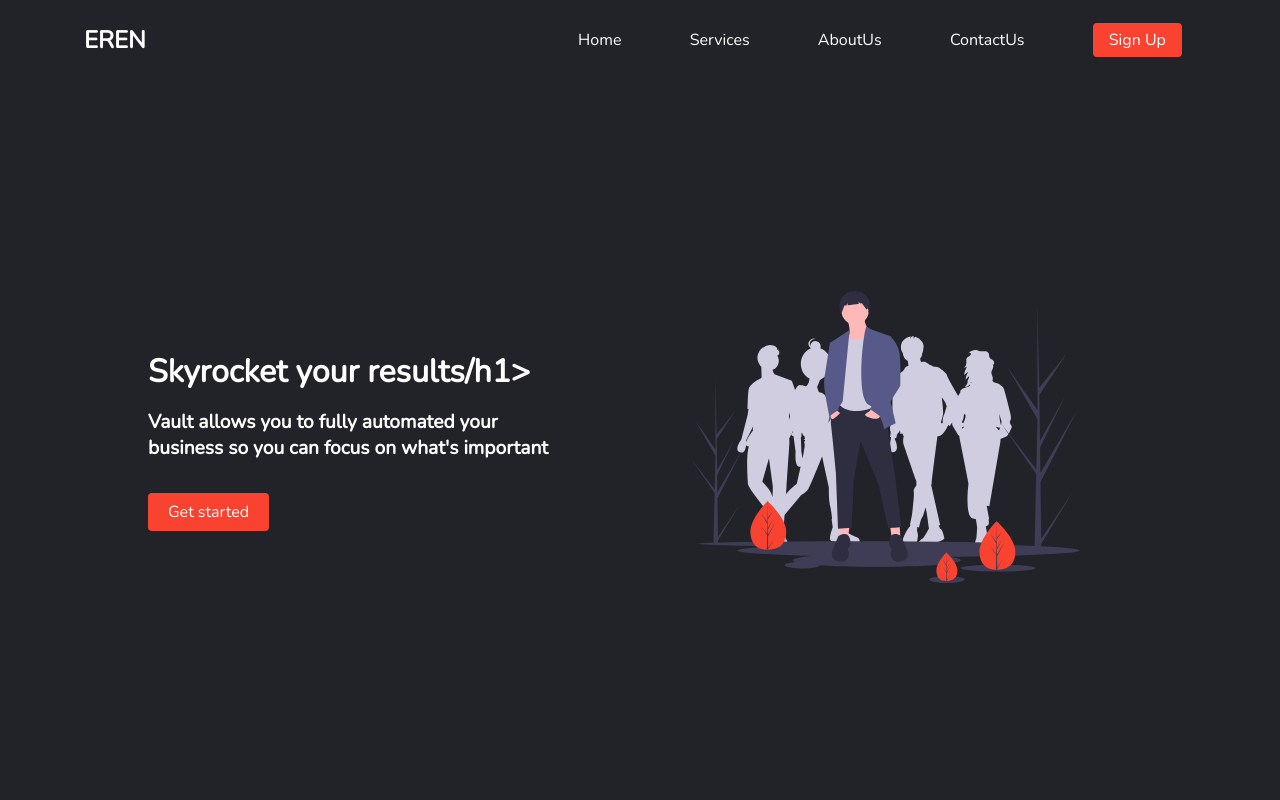
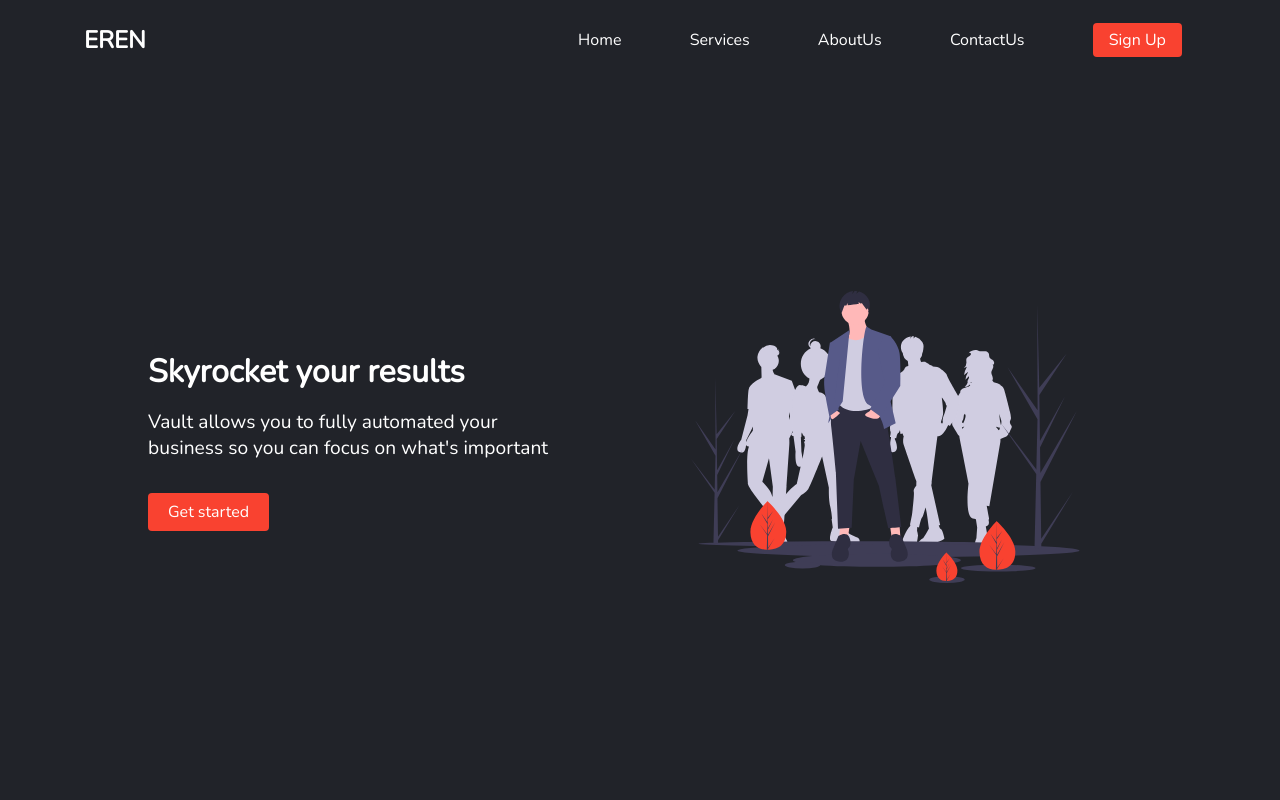
Before and after one commit to balagowshik77/Demo-Website, a plain HTML site: page index.html in a window 1280 px wide. Shown: the top 800 px of the page. Drawn offline with nearby package versions, Linux system fonts and the light colour scheme.

Commit message:
Update index.html

```diff
--- a/index.html
+++ b/index.html
@@ -33,7 +33,7 @@
     <div class="main">
         <div class="main-container">
             <div class="main-content">
-                <h1>Skyrocket your results/h1>
+                <h1>Skyrocket your results</h1>
                 <p>Vault allows you to fully automated your business so you can focus on what's important
                 </p>
                 <button class="main-btn"><a class="btn-name" href="javacript:;">
```
